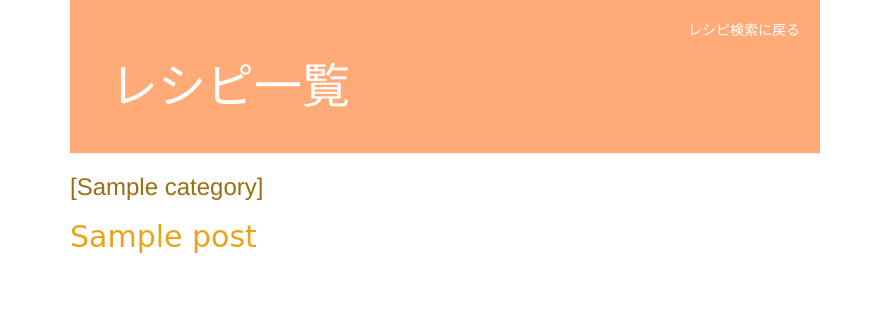
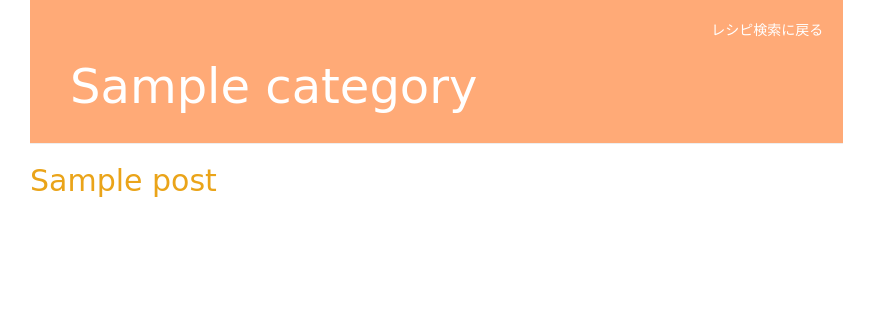
Before and after one commit to marina0715/my-first-blog, a Django app: template blog/templates/blog/post_list.html in a window 1280 px wide. Shown: the top 322 px of the page, without its empty margins (0-876 px from the left). Run offline with Django 3.2, Linux system fonts and the light colour scheme; the template is opened without the code that fills it: most values are stand-ins (such as "Sample title", 1, 10 or a date in 2020); some libraries are stand-ins or nearby versions.

Commit message:
ちょっと改善

```diff
--- a/blog/templates/blog/base.html
+++ b/blog/templates/blog/base.html
@@ -8,14 +8,9 @@
         <link rel="stylesheet" href="{% static 'css/blog.css' %}">
     </head>
     <body>
-
-     <div class="content container">
-        <div class="row">
             <div class="col-md-8">
             {% block content %}
             {% endblock %}
             </div>
-        </div>
-     </div>
 </body>
 </html>
--- a/blog/templates/blog/post_list.html
+++ b/blog/templates/blog/post_list.html
@@ -4,12 +4,11 @@
 
 <div class="page-header">
   <p style="text-align: right"></h1><a href="/">レシピ検索に戻る</a></p>
-  <h1>レシピ一覧<h1>
+   {% if category %}
+        <h1>{{ category }}</h1>
+   {% endif %}
 </div>
 <div class="post">
-    {% if category %}
-        <h3>[{{ category }}]</h3>
-    {% endif %}
     {% for post in posts %}
         <h2><a href="{% url 'post_detail' pk=post.pk %}">{{ post.title }}</a></h2>
     {% endfor %}
```
